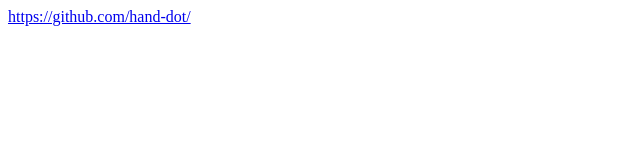
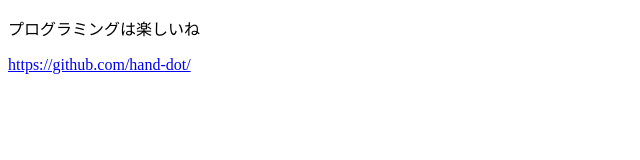
Before and after one commit to hand-dot/hand-dot.github.io, a plain HTML site: page index.html in a window 1280 px wide. Shown: the whole page, without its empty margins (0-640 px from the left). Drawn offline with Linux system fonts and the light colour scheme.

Commit message:
minor fix

```diff
--- a/index.html
+++ b/index.html
@@ -1,5 +1,6 @@
 <!DOCTYPE html>
-<title>Small HTML 5</title>
+<title>hand-dot</title>
 <body>
+  <p>プログラミングは楽しいね</p>
   <a href="https://github.com/hand-dot/">https://github.com/hand-dot/</a>
 </body>
```
